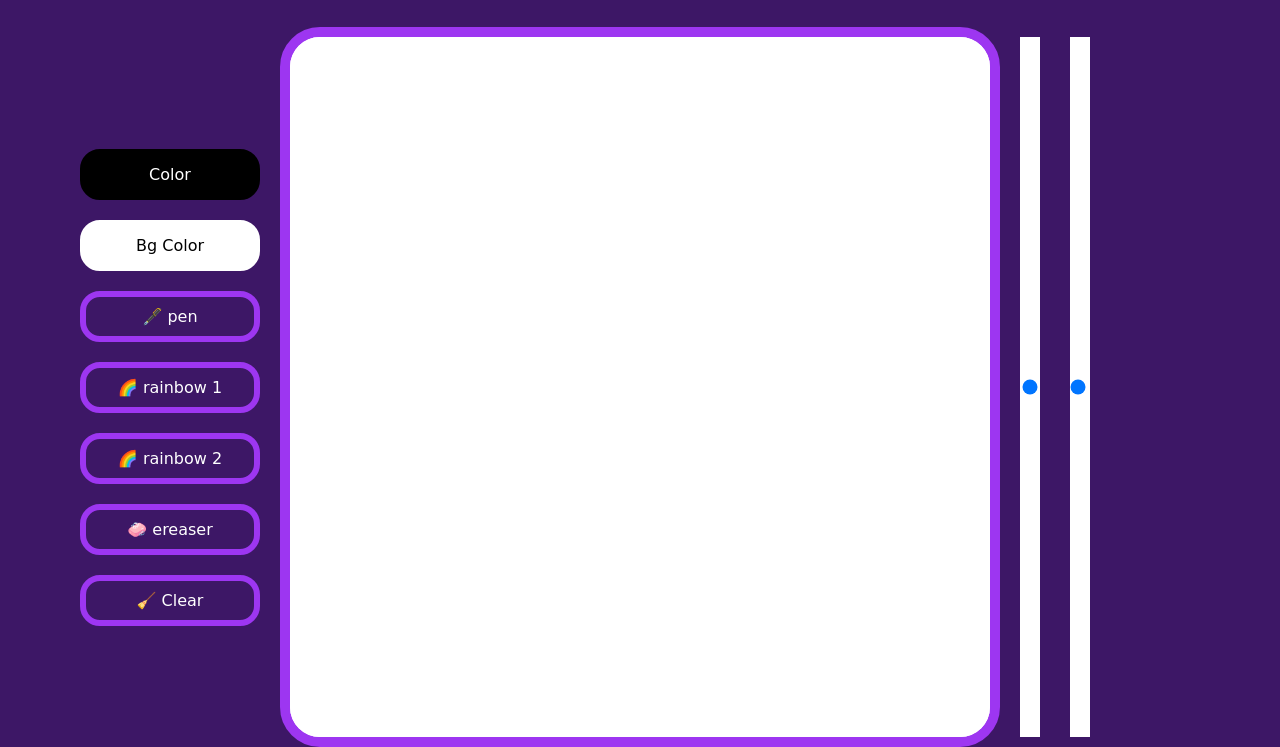
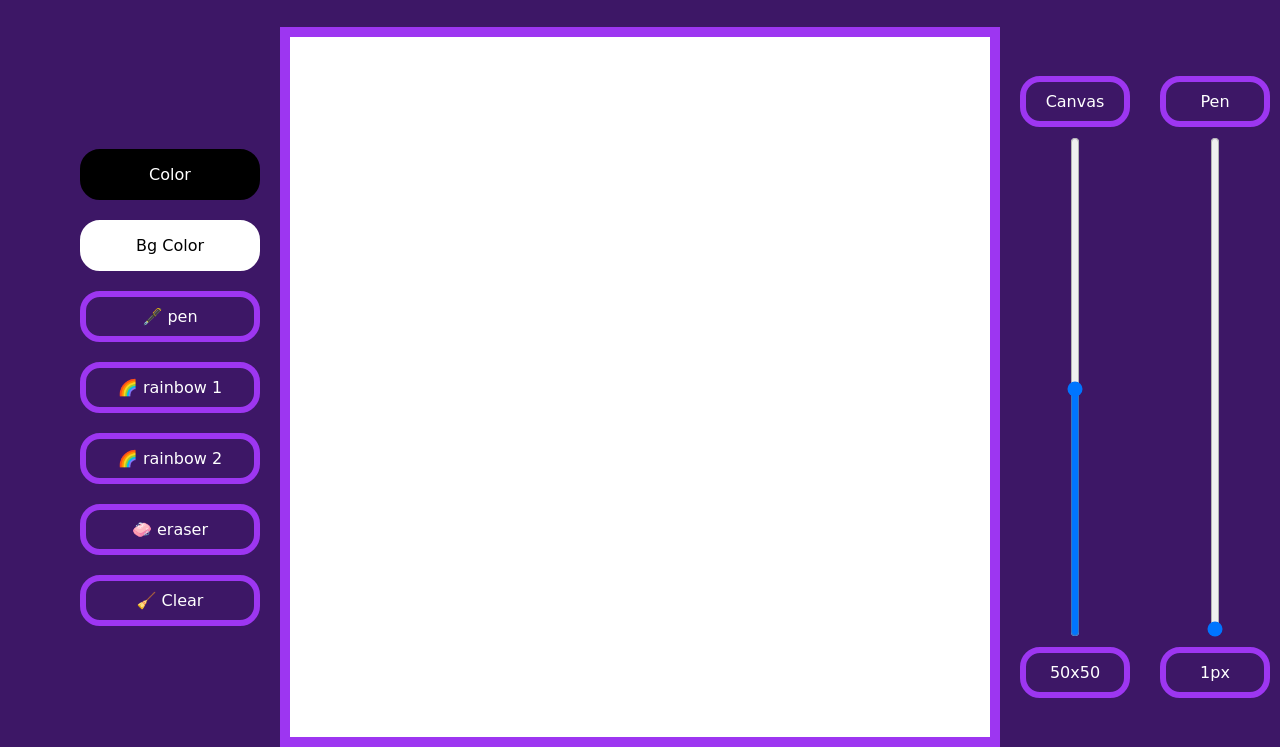
Before and after one commit to Gradnos/odin-etch-a-sketch, a plain HTML site: page index.html in a window 1280 px wide. Shown: the part 61-808 px from the top of the page. Drawn offline with Linux system fonts and the light colour scheme; a web font is replaced by a local one.

Commit message:
Add canvas size and pen size working sliders

```diff
--- a/index.html
+++ b/index.html
@@ -27,16 +27,25 @@
             <button data-penstate="pen" class="penState">🖋️ pen</button>
             <button data-penstate="rainbow1" class="penState">🌈 rainbow 1</button>
             <button data-penstate="rainbow2" class="penState">🌈 rainbow 2</button>
-            <button data-penstate="ereaser" class="penState">🧼 ereaser</button>
+            <button data-penstate="ereaser" class="penState">🧼 eraser</button>
             <button class="clear" >🧹 Clear</button>
             </div>
         </div>
         <div class="canvas">
 
         </div>
+
         <div class="right">
-            <input type="range" orient="vertical" min="1" max="100" value="50" class="xy">
-            <input type="range" orient="vertical" min="1" max="50" value="1" class="penSize">
+            <div class="xySlider slider">
+                <p>Canvas</p>
+                <input type="range" orient="vertical" min="1" max="100" value="50" class="xy">
+                <p class="xyText">50x50</p>
+            </div>
+            <div class="penSlider slider">
+                <p>Pen</p>
+                <input type="range" orient="vertical" min="1" max="50" value="1" class="penSize">
+                <p class="penSizeText">1px</p>
+            </div>
 
         </div>
     </div>
--- a/javascript.js
+++ b/javascript.js
@@ -2,15 +2,16 @@ const canvas = document.querySelector(".canvas");
 const r = document.querySelector(":root");
 let penColor = "black";
 let penState = "pen";
-let pensize = 2;
+let pensize = 1;
 
 let width = 700;
 let height = 700;
-let x=100;
-let y=100;
+let x=50;
+let y=50;
 let pixels;
 
 createPixels(width,height,x,y);
+create2Darr(10);
 
 let mouseDown = 0;
 document.body.onmousedown = function() {
@@ -38,6 +39,28 @@ clearBtn.addEventListener("click", (e) =>{
 });
 
 
+const xySlider = document.querySelector(".xy");
+const xyText = document.querySelector(".xyText");
+xySlider.addEventListener("mouseup", (e) =>{
+  val = xySlider.value;
+  clearPixels(width , height, val, val);
+});
+xySlider.addEventListener("input", (e) =>{
+  val = xySlider.value;
+  xyText.innerText = `${val}x${val}`;
+});
+
+
+const penSlider = document.querySelector(".penSize");
+const penSizeText = document.querySelector(".penSizeText");
+penSlider.addEventListener("input", (e) =>{
+  val = penSlider.value;
+  penSizeText.innerText = `${val}px`;
+  pensize=val;
+});
+
+
+
 const colorInput = document.querySelector(".colorInput");
 const colorLabel = document.querySelector(".colorLabel");
 colorInput.addEventListener("input", (e) => {
@@ -58,7 +81,8 @@ bgInput.addEventListener("input", (e) => {
 
 
 function createPixels(width,height, x,y){
-  pixels = Array.from(Array(x), () => new Array(y));
+  let k = 0;
+  pixels = create2Darr(x,y);
   r.style.setProperty("--pixelx", `${width/x}px`);
   r.style.setProperty("--pixely", `${height/y}px`);
   for(let i=0; i<x; i++){
@@ -77,6 +101,7 @@ function createPixels(width,height, x,y){
           newDiv.addEventListener("mousedown", (e) => {
                   draw(e.target);
           });
+          k++;
           pixels[i][j]=newDiv;
       }
   }
@@ -89,7 +114,6 @@ function clearPixels(widt,height, x, y){
       px.remove();
     });
   });
-
   createPixels(widt,height,x,y);
 }
 
@@ -184,3 +208,13 @@ function rainbowCol(){
 function isEven(num){
   return (num%2 === 0);
 }
+
+function create2Darr(rows, cols){
+  let arr = []
+
+  for(let i = 0; i < rows; i++){
+    arr[i]= [];
+  }
+
+  return arr;
+}
--- a/style.css
+++ b/style.css
@@ -89,6 +89,9 @@ button.btn-selected{
 }
 
 .pixel{
+    padding: 0px;
+    margin: 0px;
+    box-sizing: content-box;
     width: var(--pixelx);
     height: var(--pixely);
     background-color: var(--canvasbg);
@@ -139,7 +142,7 @@ button.btn-selected{
     height: 700px;
     background-color: var(--canvasbg);
     border: 10px solid var(--primary);
-    border-radius: 40px;
+    border-radius: 0px;
     overflow: hidden;
 }
 
@@ -174,9 +177,31 @@ header{
 }
 
 input[type="range"]{
-    -webkit-appearance: none;
+    -webkit-appearance: slider-vertical;
+    background: transparent;
     writing-mode: bt-lr;
-    height: 700px;
+    flex : 500px;
     width: 20px;
     outline: none;
 }
+
+p{
+    padding: 10px;
+    padding: 10px;
+    text-align: center;
+    width: 110px;
+    background: none;
+    border: 6px solid var(--primary);
+    border-radius: 20px;
+    font: inherit;
+    cursor: pointer;
+    outline: inherit;
+    transition: 0.2s;
+}
+
+.slider{
+    display: flex;
+    flex-direction: column;
+    align-items: center;
+    gap : 10px;
+}
```
